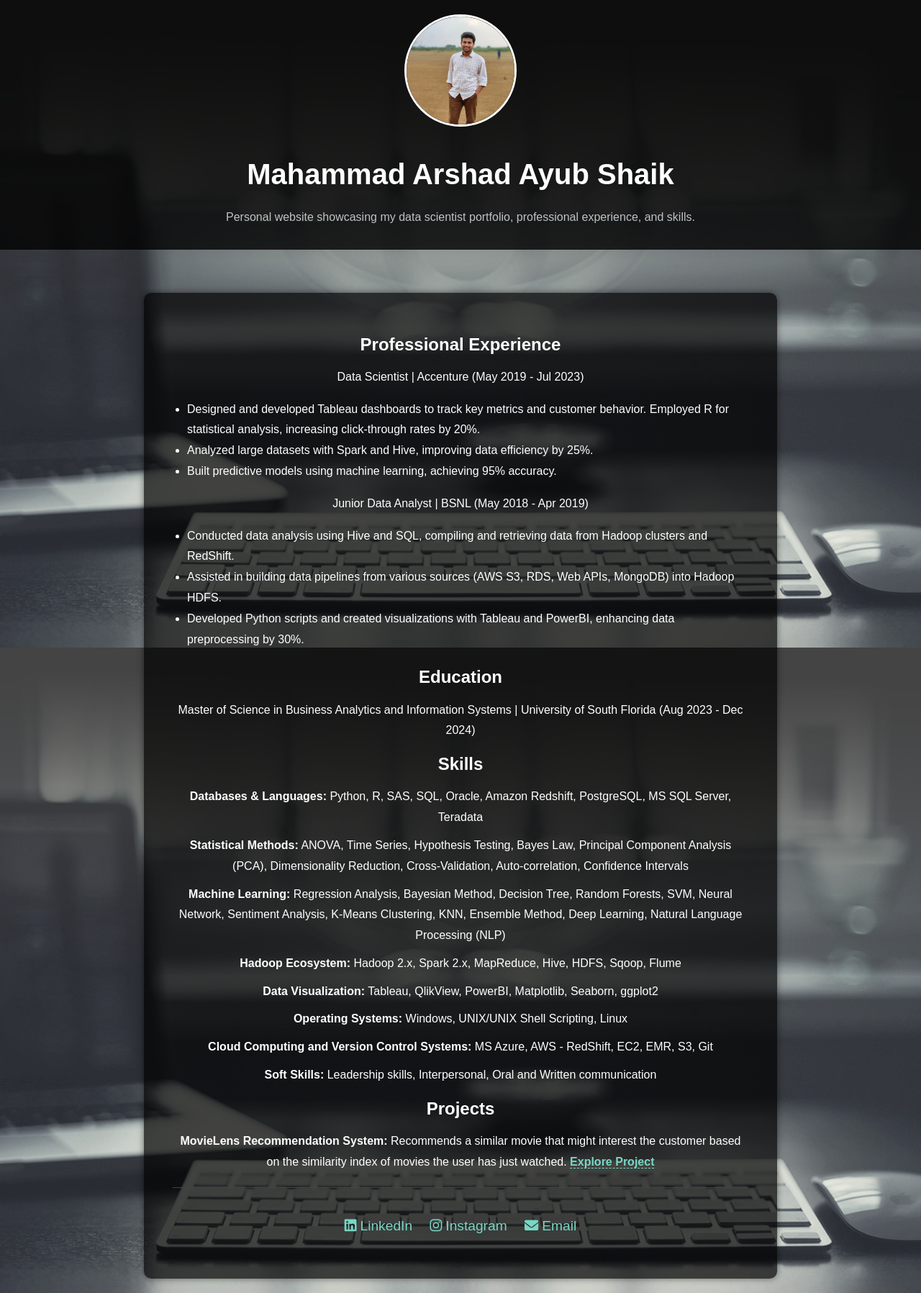
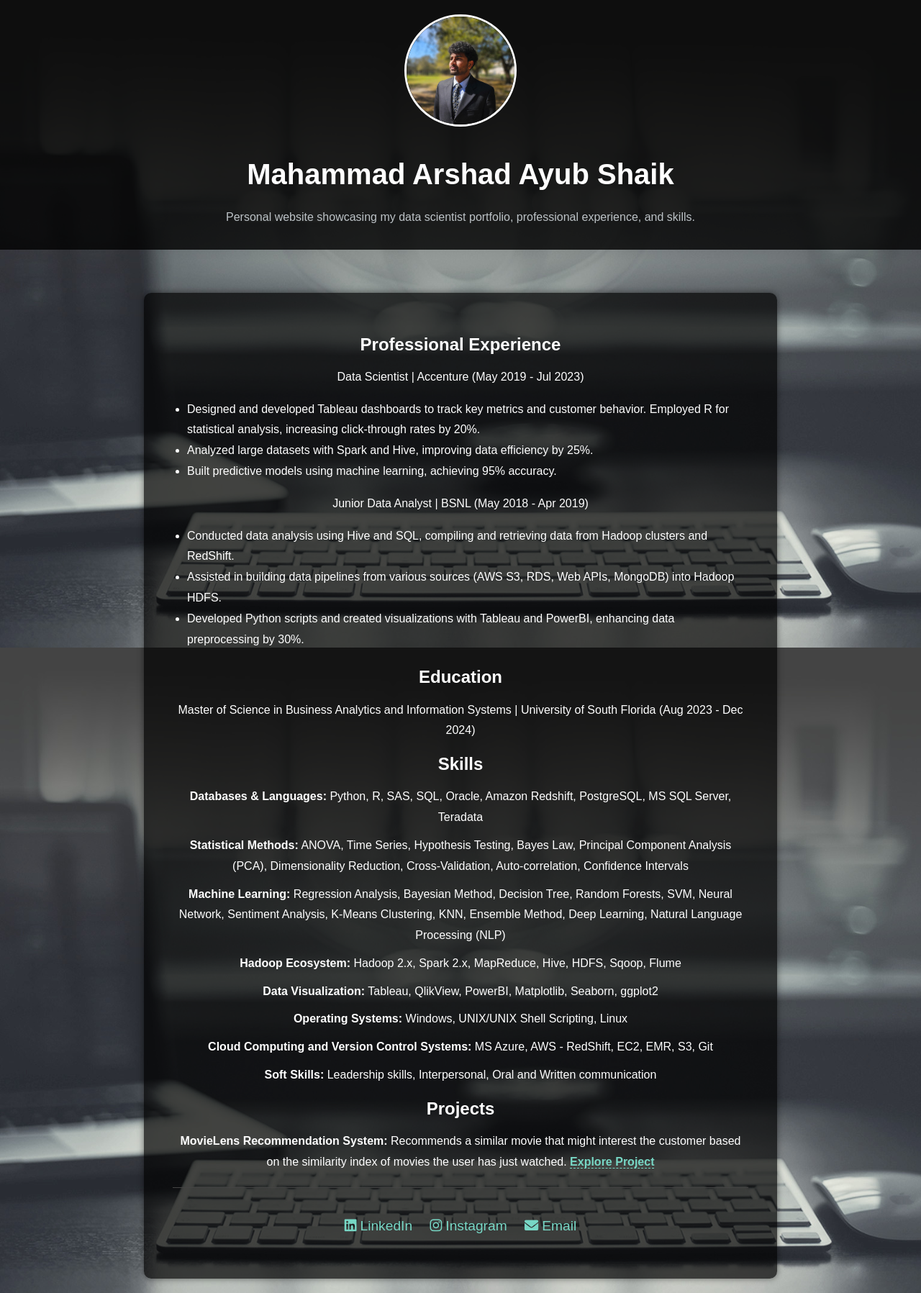
Before and after one commit to arshadsm/arshadsm.github.io, a Jekyll site: the page built from index.md, in a window 1280 px wide. Shown: the whole page at 72% size. Built offline with Jekyll 4.4.1, drawn with Linux system fonts in a browser that asks for light colours.

Commit message:
Update _config.yml

```diff
--- a/_config.yml
+++ b/_config.yml
@@ -1,6 +1,6 @@
 title: Mahammad Arshad Ayub Shaik
 email: mahammadarshadas@gmail.com
-profile_picture: /images/profile-pic.jpg
+profile_picture: /images/arshad.jpg
 description: "Personal website showcasing my data scientist portfolio, professional experience, and skills."
 baseurl: "" # the subpath of your site, e.g. /blog
 url: "https://arshadsm.github.io" # the base hostname & protocol for your site
```
